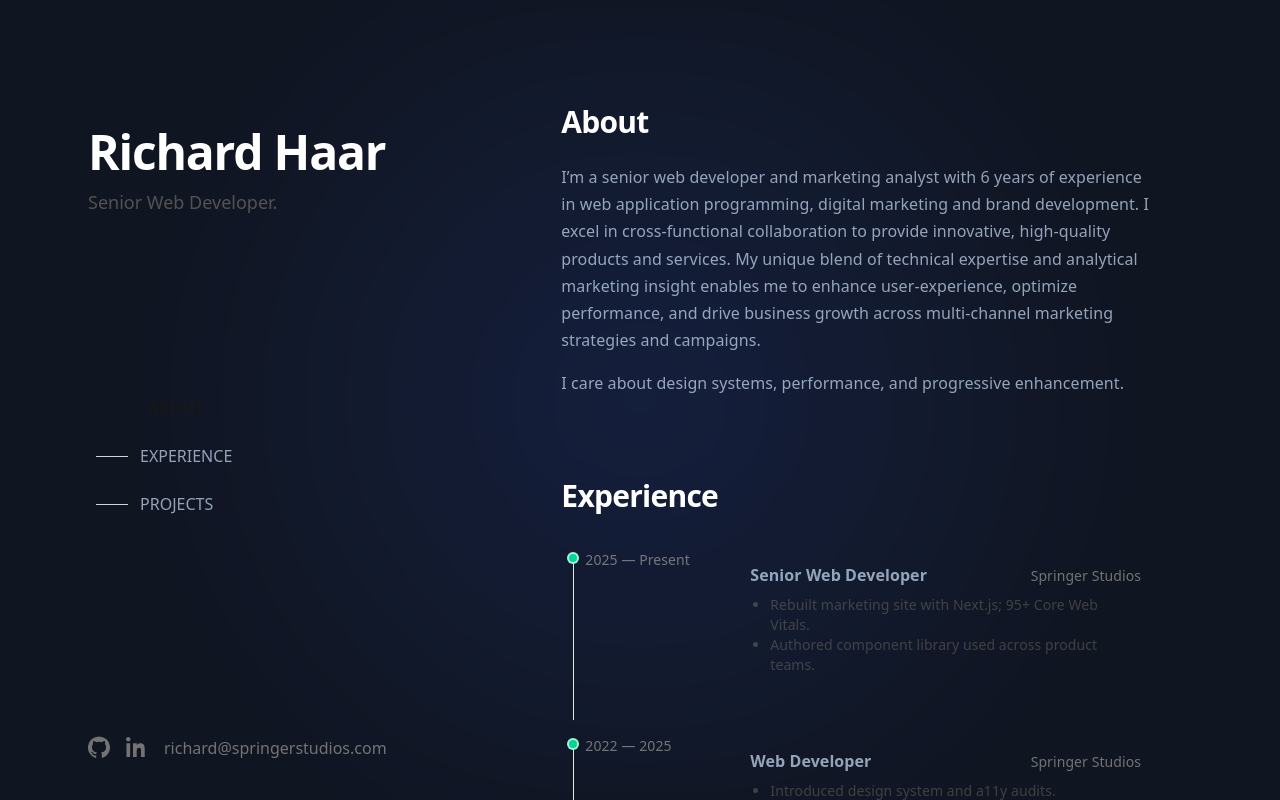
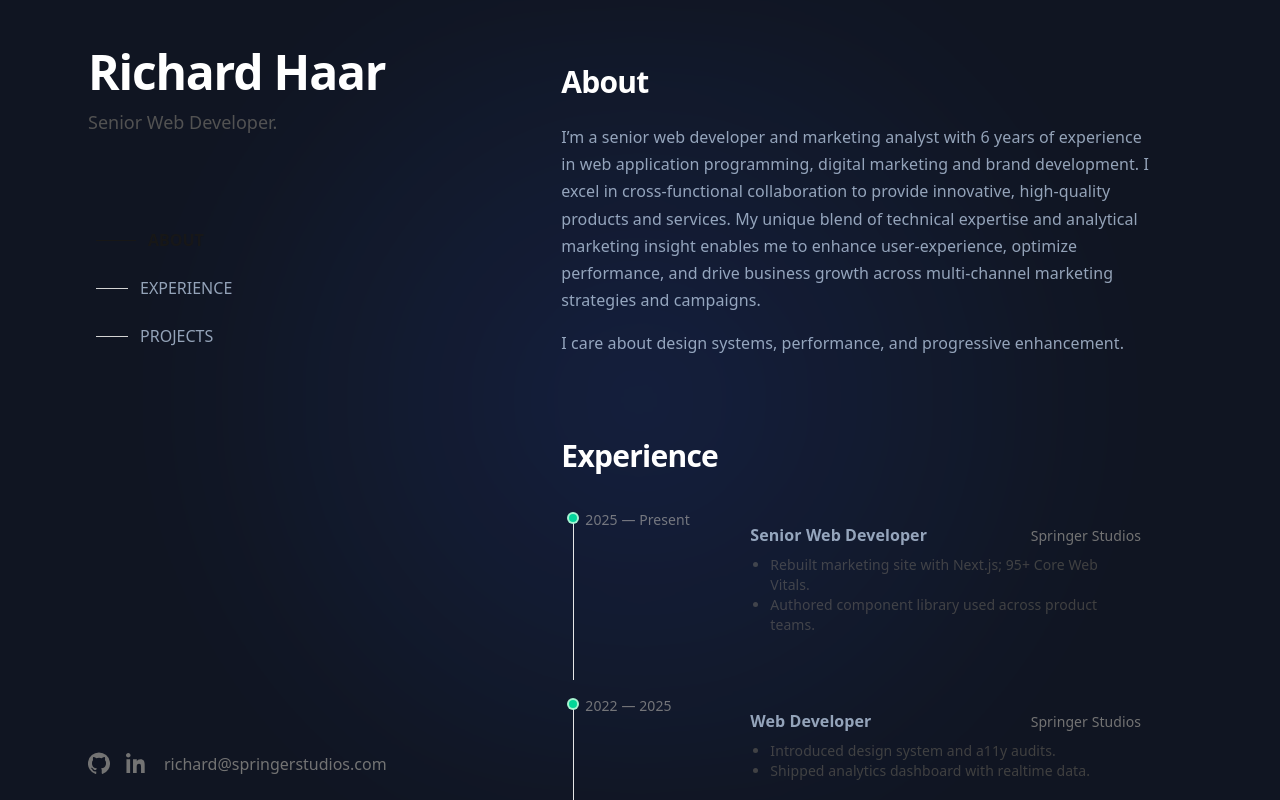
Before and after one commit to itsrichardhaar/Dev-Portfolio-II, a Next.js app: page / in a window 1280 px wide. Built offline with nearby package versions, Linux system fonts and the light colour scheme.

Commit message:
Adjust nav position

```diff
--- a/app/page.tsx
+++ b/app/page.tsx
@@ -39,13 +39,13 @@ export default function HomePage() {
 
   return (
     <div className="mx-auto grid lg:h-screen max-w-6xl grid-cols-1 gap-0 px-4 sm:px-6 lg:grid-cols-12 lg:gap-8 lg:overflow-hidden">
-      <aside className="lg:col-span-5 lg:py-16 relative z-0">
+      <aside className="lg:col-span-5 lg:py-6 relative z-0">
         <LeftSticky sections={sections} active={activeId} onNavClick={onNavClick} />
       </aside>
 
       <main
         ref={scrollRef}
-        className="scrollport relative z-10 lg:col-span-7 lg:h-screen lg:min-h-0 lg:overflow-y-auto lg:py-16 lg:pr-6 [scrollbar-gutter:stable]"
+        className="scrollport relative z-10 lg:col-span-7 lg:h-screen lg:min-h-0 lg:overflow-y-auto lg:pt-6 lg:pb-16 lg:pr-6 [scrollbar-gutter:stable]"
       >
         <div className="py-10 lg:py-0">
           {/* About */}
--- a/components/LeftSticky.tsx
+++ b/components/LeftSticky.tsx
@@ -14,7 +14,7 @@ export default function LeftSticky({
   onNavClick: (id: string) => void;
 }) {
   return (
-    <div className="sticky top-0 flex h-[100dvh] flex-col justify-between py-10 lg:py-16">
+    <div className="sticky top-4 lg:top-6 h-[100dvh] flex flex-col gap-6 py-4 lg:py-6">
       {/* Heading / bio */}
       <div>
         <motion.h1
@@ -31,7 +31,7 @@ export default function LeftSticky({
       </div>
 
       {/* Scrollspy nav */}
-      <nav className="mt-0 hidden lg:block">
+      <nav className="mt-15 hidden lg:block">
         <ul className="space-y-2">
           {sections.map((s) => (
             <li key={s.id}>
@@ -61,7 +61,7 @@ export default function LeftSticky({
       </nav>
 
       {/* Socials */}
-      <div className="mt-10 mb-10">
+      <div className="mt-auto mb-4 lg:mb-6">
         <ul className="flex gap-4 text-neutral-500">
           <li>
             <a
```
